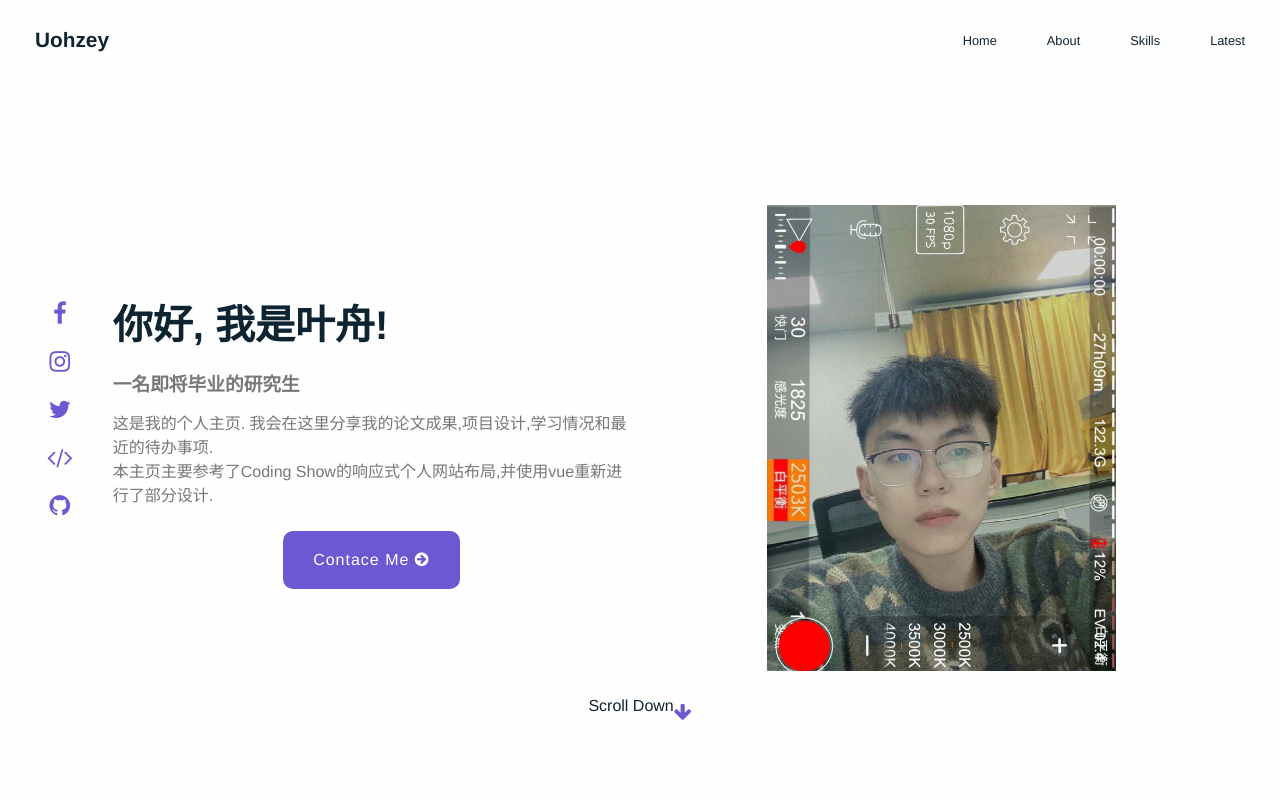
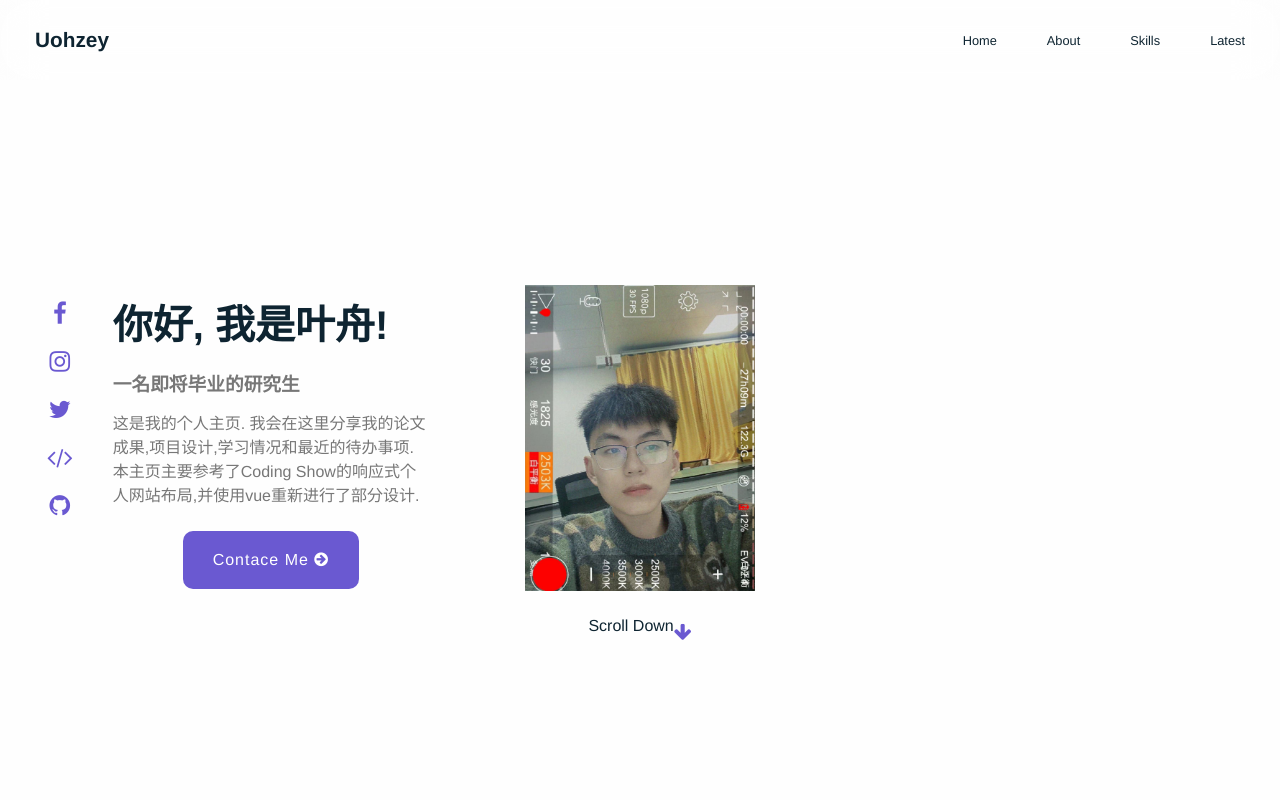
Before and after one commit to uohzey/uohzey.github.io, a Vue app: page /#/home in a window 1280 px wide. Shown: the top 800 px of the page. Built offline with nearby package versions, Linux system fonts and the light colour scheme.

Commit message:
fixedHomeComponent

```diff
--- a/src/components/HomeSection.vue
+++ b/src/components/HomeSection.vue
@@ -72,7 +72,7 @@ h2 {
     display: grid;
     align-items: center;
     width: 100%;
-    grid-template-columns: repeat(auto-fill, minmax(450px, 1fr));
+    grid-template-columns: repeat(auto-fill, minmax(300px, 1fr));
     max-width: 100%;
     margin: 0 auto;
     gap: 20px;
```
Also changed, not shown: 8 other files (tests, documents, lock files or other folders).
